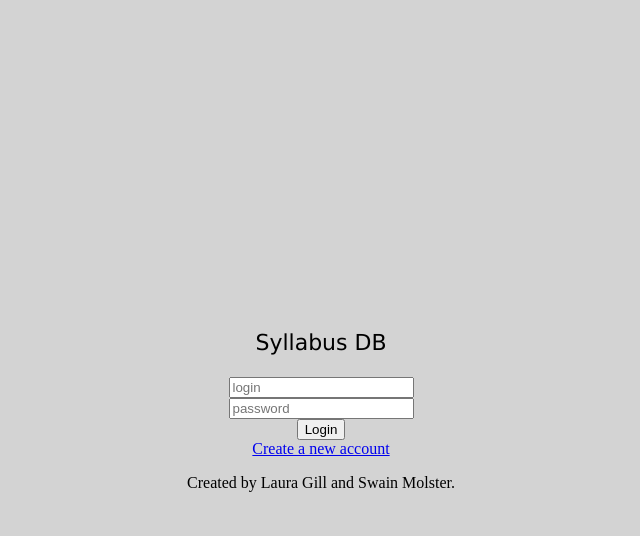
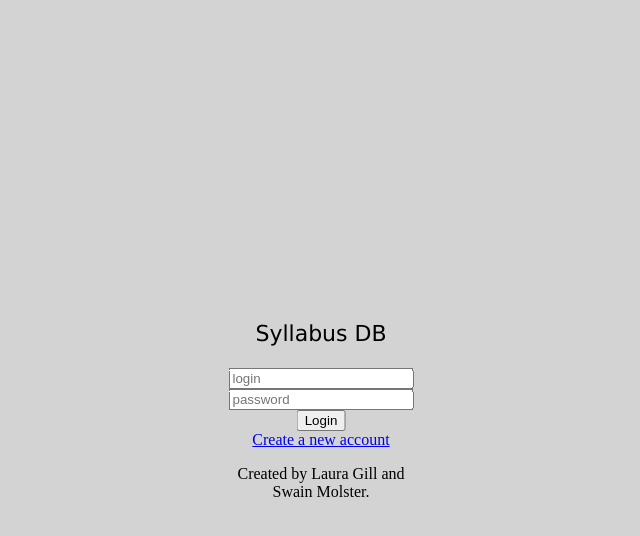
Before and after one commit to smolster/SyllabusDB, a PHP site: page /login.php in a window 1280 px wide. Shown: the top 536 px of the page, without its empty margins (327-967 px from the left). Run offline with PHP 8.4, Linux system fonts and the light colour scheme; some libraries are stand-ins or nearby versions.

Commit message:
Update style.css

```diff
--- a/server-side/style.css
+++ b/server-side/style.css
@@ -8,7 +8,6 @@ html, body {
 
 #loginpanel {
 	text-align: center;
-	width: 300px;
 }
 
 .title {
```
